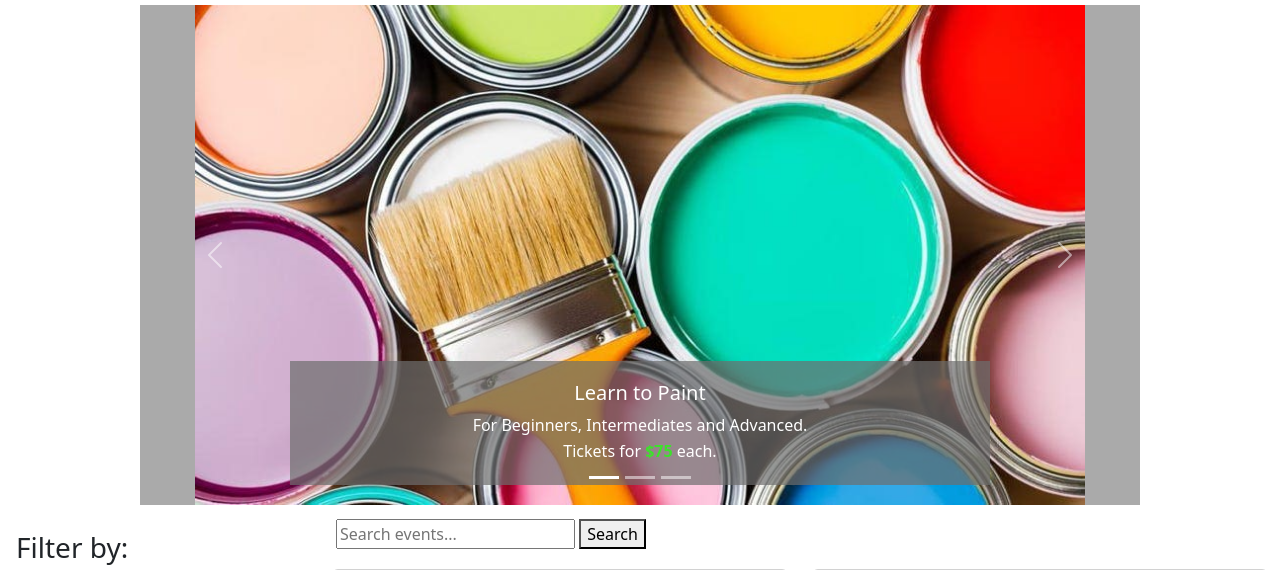
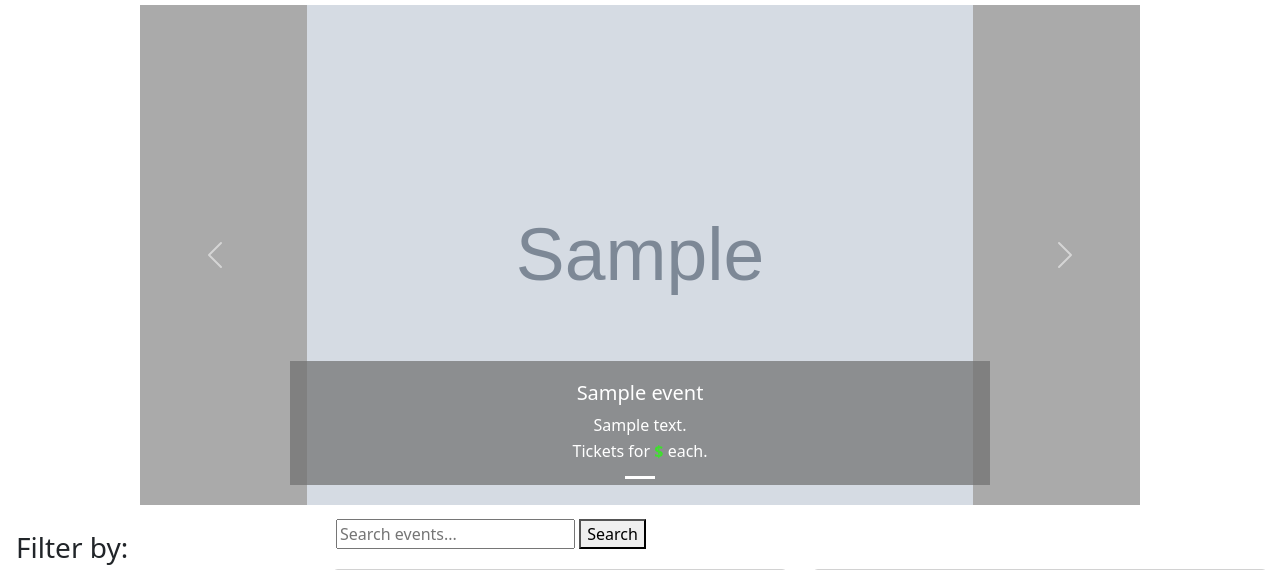
Before and after one commit to JustinDaniell/IAB207, a Flask app: template website/templates/index.html in a window 1280 px wide. Shown: the part 65-635 px from the top of the page. Run offline with Flask 3, Linux system fonts and the light colour scheme; tables that the repository leaves empty hold one stand-in row (values such as "Sample post"); the template is opened without the code that fills it: values that come from a table or form of the project are taken from there, most other values are stand-ins (such as "Sample title", 1, 10 or a date in 2020); grey boxes marked "Sample" are stand-in pictures; some libraries are stand-ins or nearby versions; some web fonts are replaced.

Commit message:
Changes to carousel

```diff
--- a/website/templates/index.html
+++ b/website/templates/index.html
@@ -6,65 +6,41 @@
 
 {% block content %}
     <main style="margin-top: 70px;">
-        <!--Carousel-->
+        <!-- Carousel -->
         <div id="carouselIndicators" class="carousel slide mx-auto"
             style="max-width: 1000px; max-height: 500px; background-color: rgb(170, 170, 170);">
             <div class="carousel-indicators">
-                <button type="button" data-bs-target="#carouselIndicators" data-bs-slide-to="0" class="active"
-                    aria-current="true" aria-label="Slide 1"></button>
-                <button type="button" data-bs-target="#carouselIndicators" data-bs-slide-to="1"
-                    aria-label="Slide 2"></button>
-                <button type="button" data-bs-target="#carouselIndicators" data-bs-slide-to="2"
-                    aria-label="Slide 3"></button>
+                {% for i in range(earliest_events|length) %}
+                    <button type="button" data-bs-target="#carouselIndicators" data-bs-slide-to="{{ i }}"
+                        class="{{ 'active' if i == 0 else '' }}" aria-current="{{ 'true' if i == 0 else 'false' }}"
+                        aria-label="Slide {{ i + 1 }}"></button>
+                {% endfor %}
             </div>
             <div class="carousel-inner">
-                <div class="carousel-item active">
-                    <a href="eventDetails.html">
-                        <img src="static/image/paint.png" style="border: none;" class="d-block h-100 mx-auto" alt="Learn to Paint Event">
-                        <div class="carousel-caption d-none d-md-block"
-                            style="background-color: rgba(110, 110, 110, 0.7);">
-                            <h5>Learn to Paint</h5>
-                            <p>For Beginners, Intermediates and Advanced.</p>
-                            <p>Tickets for <span style="font-weight: 700; color: #3de12b;">$75</span> each.</p>
-                        </div>
-                    </a>
-                </div>
-                <div class="carousel-item">
-                    <a href="eventDetails.html">
-                        <img src="static/image/painting.jpg" style="border: none;" class="d-block h-100 mx-auto"
-                            alt="Beginners Painting Event">
-                        <div class="carousel-caption d-none d-md-block"
-                            style="background-color: rgba(110, 110, 110, 0.7);">
-                            <h5>Beginner Painting Lessons</h5>
-                            <p>For Beginners and Intermediates.</p>
-                            <p>Tickets for <span style="font-weight: 700; color: #3de12b;">$100</span> each.</p>
-                        </div>
-                    </a>
-                </div>
-                <div class="carousel-item">
-                    <a href="eventDetails.html">
-                        <img src="static/image/woodworking.jpg" style="border: none;" class="d-block h-100 mx-auto"
-                            alt="Woodworking Event">
-                        <div class="carousel-caption d-none d-md-block"
-                            style="background-color: rgba(110, 110, 110, 0.7);">
-                            <h5>Hugh's Beginners Woodworking</h5>
-                            <p>For Beginners.</p>
-                            <p>Tickets for <span style="font-weight: 700; color: #3de12b;">$250</span> each.</p>
-                        </div>
-                    </a>
-                </div>
+                {% for event in earliest_events %}
+                    <div class="carousel-item {% if loop.index0 == 0 %}active{% endif %}">
+                        <a href="{{ url_for('event.show', id=event.id) }}">
+                            <img src="{{ event.image }}" class="d-block h-100 mx-auto" alt="{{ event.name }}">
+                            <div class="carousel-caption d-none d-md-block" style="background-color: rgba(110, 110, 110, 0.7);">
+                                <h5>{{ event.name }}</h5>
+                                <p>{{ event.description }}</p>
+                                <p>Tickets for <span style="font-weight: 700; color: #3de12b;">
+                                    ${{ event.tickets[0].price if event.tickets else 'N/A' }}</span> each.</p>
+                            </div>
+                        </a>
+                    </div>
+                {% endfor %}
             </div>
-            <button class="carousel-control-prev" type="button" data-bs-target="#carouselIndicators"
-                data-bs-slide="prev">
+            <button class="carousel-control-prev" type="button" data-bs-target="#carouselIndicators" data-bs-slide="prev">
                 <span class="carousel-control-prev-icon" aria-hidden="true"></span>
                 <span class="visually-hidden">Previous</span>
             </button>
-            <button class="carousel-control-next" type="button" data-bs-target="#carouselIndicators"
-                data-bs-slide="next">
+            <button class="carousel-control-next" type="button" data-bs-target="#carouselIndicators" data-bs-slide="next">
                 <span class="carousel-control-next-icon" aria-hidden="true"></span>
                 <span class="visually-hidden">Next</span>
             </button>
         </div>
+
 
         <!--Container splitting filters and events-->
         <div class="container-fluid" style="margin-top: 10px; margin-bottom: 10px;">
```
Also changed, not shown: website/views.py (+9 -2 lines).
